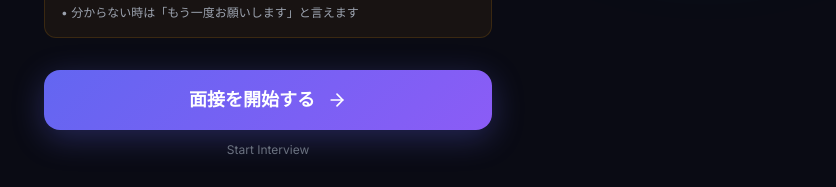
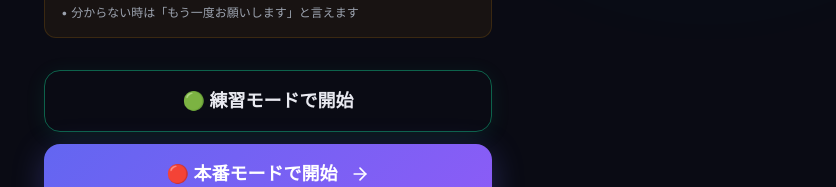
Before and after one commit to daruma-ad/Voice_Dive, a Next.js app: page /interview/ready in a window 1280 px wide. Shown: the part 748-935 px from the top of the page, without its empty margins (372-1208 px from the left). Built offline with nearby package versions, Linux system fonts and the light colour scheme; no server answers.

Commit message:
feat: add practice and real interview modes with session storage and conditional firestore saving

```diff
--- a/src/app/interview/complete/page.tsx
+++ b/src/app/interview/complete/page.tsx
@@ -8,6 +8,7 @@ export default function CompletePage() {
     const [showContent, setShowContent] = useState(false);
     const [evalData, setEvalData] = useState<any>(null);
     const [isSaving, setIsSaving] = useState(true);
+    const [interviewMode, setInterviewMode] = useState<'practice' | 'real'>('real');
 
     useEffect(() => {
         setTimeout(() => setShowContent(true), 500);
@@ -17,12 +18,15 @@ export default function CompletePage() {
                 const rawName = sessionStorage.getItem('voicedive_candidate_name') || 'ゲスト';
                 const resumeSummary = sessionStorage.getItem('voicedive_resume_summary');
                 const rawEval = sessionStorage.getItem('voicedive_evaluation');
+                const mode = (sessionStorage.getItem('voicedive_interview_mode') as 'practice' | 'real') || 'real';
+                setInterviewMode(mode);
 
                 if (rawEval) {
                     const parsed = JSON.parse(rawEval);
                     setEvalData(parsed);
 
-                    // Firestore save (Mock or Real)
+                    // Firestore save (Mock or Real) only if real mode
+                    if (mode === 'real') {
                         const { addCandidate } = await import('@/hooks/useFirestore');
 
                         const newCandidate = {
@@ -83,6 +87,7 @@ export default function CompletePage() {
                             ]);
                         } catch (err) {
                             console.error('Failed to save candidate report:', err);
+                        }
                     }
                 }
             } catch (err) {
@@ -149,10 +154,10 @@ export default function CompletePage() {
                     お疲れ様でした！
                 </h1>
                 <p className="text-lg text-text-secondary mb-2">
-                    {isSaving ? '結果を保存しています...' : '面接が完了しました'}
+                    {isSaving ? '結果を処理しています...' : '面接が完了しました'}
                 </p>
                 <p className="text-sm text-text-muted mb-8">
-                    {isSaving ? 'Saving your results...' : 'Great job! The interview is complete.'}
+                    {isSaving ? 'Processing your results...' : 'Great job! The interview is complete.'}
                 </p>
 
                 {/* Info Card */}
@@ -173,6 +178,7 @@ export default function CompletePage() {
                         </div>
 
                         <div className="border-t border-card-border pt-4 mt-2">
+                            {interviewMode === 'real' ? (
                                 <div className="flex items-start gap-3">
                                     <div className="w-10 h-10 rounded-xl flex items-center justify-center flex-shrink-0" style={{ background: 'rgba(16, 185, 129, 0.1)' }}>
                                         ✅
@@ -186,6 +192,21 @@ export default function CompletePage() {
                                         </p>
                                     </div>
                                 </div>
+                            ) : (
+                                <div className="flex items-start gap-3">
+                                    <div className="w-10 h-10 rounded-xl flex items-center justify-center flex-shrink-0" style={{ background: 'rgba(245, 158, 11, 0.1)' }}>
+                                        🟢
+                                    </div>
+                                    <div>
+                                        <p className="text-sm font-medium text-foreground mb-1">
+                                            練習お疲れ様でした
+                                        </p>
+                                        <p className="text-xs text-text-secondary">
+                                            今回は練習モードのため、結果はシステムや採用担当者には送信されていません。何度でも挑戦してみてください。
+                                        </p>
+                                    </div>
+                                </div>
+                            )}
                         </div>
                     </div>
                 )}
--- a/src/app/interview/ready/page.tsx
+++ b/src/app/interview/ready/page.tsx
@@ -4,7 +4,10 @@ import { useState, useEffect } from 'react';
 import Link from 'next/link';
 import { Mic, ArrowLeft, ArrowRight, CheckCircle, Volume2, AlertCircle } from 'lucide-react';
 
+import { useRouter } from 'next/navigation';
+
 export default function ReadyPage() {
+    const router = useRouter();
     const [micPermission, setMicPermission] = useState<'pending' | 'granted' | 'denied'>('pending');
     const [testDone, setTestDone] = useState(false);
     const [isTestingMic, setIsTestingMic] = useState(false);
@@ -41,6 +44,11 @@ export default function ReadyPage() {
             if (result.state === 'granted') setMicPermission('granted');
         }).catch(() => { });
     }, []);
+
+    const handleStart = (mode: 'practice' | 'real') => {
+        sessionStorage.setItem('voicedive_interview_mode', mode);
+        router.push('/interview/session');
+    };
 
     const steps = [
         {
@@ -212,19 +220,33 @@ export default function ReadyPage() {
                     <p>• 分からない時は「もう一度お願いします」と言えます</p>
                 </div>
 
-                {/* Start Button */}
-                <Link
-                    href="/interview/session"
+                {/* Start Buttons */}
+                <div className="space-y-3">
+                    <button
+                        onClick={() => handleStart('practice')}
+                        className="inline-flex items-center justify-center gap-3 w-full py-4 px-8 rounded-2xl text-foreground font-semibold text-lg transition-all hover:scale-[1.02] active:scale-[0.98] border border-accent-success/50 hover:bg-accent-success/10"
+                        style={{
+                            boxShadow: '0 4px 20px rgba(16, 185, 129, 0.1)',
+                        }}
+                    >
+                        🟢 練習モードで開始
+                    </button>
+
+                    <button
+                        onClick={() => handleStart('real')}
                         className="inline-flex items-center justify-center gap-3 w-full py-4 px-8 rounded-2xl text-white font-semibold text-lg transition-all hover:scale-[1.02] active:scale-[0.98] shadow-xl"
                         style={{
                             background: 'linear-gradient(135deg, #6366f1, #8b5cf6)',
                             boxShadow: '0 8px 32px rgba(99, 102, 241, 0.3)',
                         }}
                     >
-                    面接を開始する
+                        🔴 本番モードで開始
                         <ArrowRight className="w-5 h-5" />
-                </Link>
-                <p className="text-xs text-text-muted text-center mt-3">Start Interview</p>
+                    </button>
+                    <p className="text-xs text-text-muted text-center mt-2">
+                        本番モードの結果はデータベースに保存されます
+                    </p>
+                </div>
             </div>
         </div>
     );
--- a/src/app/interview/session/page.tsx
+++ b/src/app/interview/session/page.tsx
@@ -123,6 +123,13 @@ export default function SessionPage() {
         }
     }, [aiState, isListening, startListening, stopListening, transcript, resetTranscript, sessionId, speak, router]);
 
+    const [interviewMode, setInterviewMode] = useState<'practice' | 'real'>('real');
+
+    useEffect(() => {
+        const mode = sessionStorage.getItem('voicedive_interview_mode') as 'practice' | 'real';
+        if (mode) setInterviewMode(mode);
+    }, []);
+
     return (
         <div className="min-h-screen flex flex-col relative overflow-hidden">
             {/* Background Effects */}
@@ -142,9 +149,20 @@ export default function SessionPage() {
 
             {/* Top Bar */}
             <div className="relative z-10 flex items-center justify-between p-4 border-b border-card-border/50">
-                <div className="flex items-center gap-2">
-                    <div className="w-2 h-2 rounded-full bg-accent-success animate-pulse" />
-                    <span className="text-xs text-text-secondary">面接中</span>
+                <div className="flex items-center gap-3">
+                    <div className="flex items-center gap-2">
+                        <div className="w-2 h-2 rounded-full bg-accent-success animate-pulse" />
+                        <span className="text-xs text-text-secondary">面接中</span>
+                    </div>
+                    {/* Mode Badge */}
+                    {isStarted && (
+                        <div className={`px-2.5 py-1 rounded-full text-[10px] font-medium border ${interviewMode === 'practice'
+                            ? 'bg-accent-success/10 text-accent-success border-accent-success/20'
+                            : 'bg-accent-danger/10 text-accent-danger border-accent-danger/20'
+                            }`}>
+                            {interviewMode === 'practice' ? '🟢 練習モード' : '🔴 本番モード'}
+                        </div>
+                    )}
                 </div>
                 <button
                     onClick={() => router.push('/interview')}
```
Lines whose indentation alone changed are shown as unchanged.
